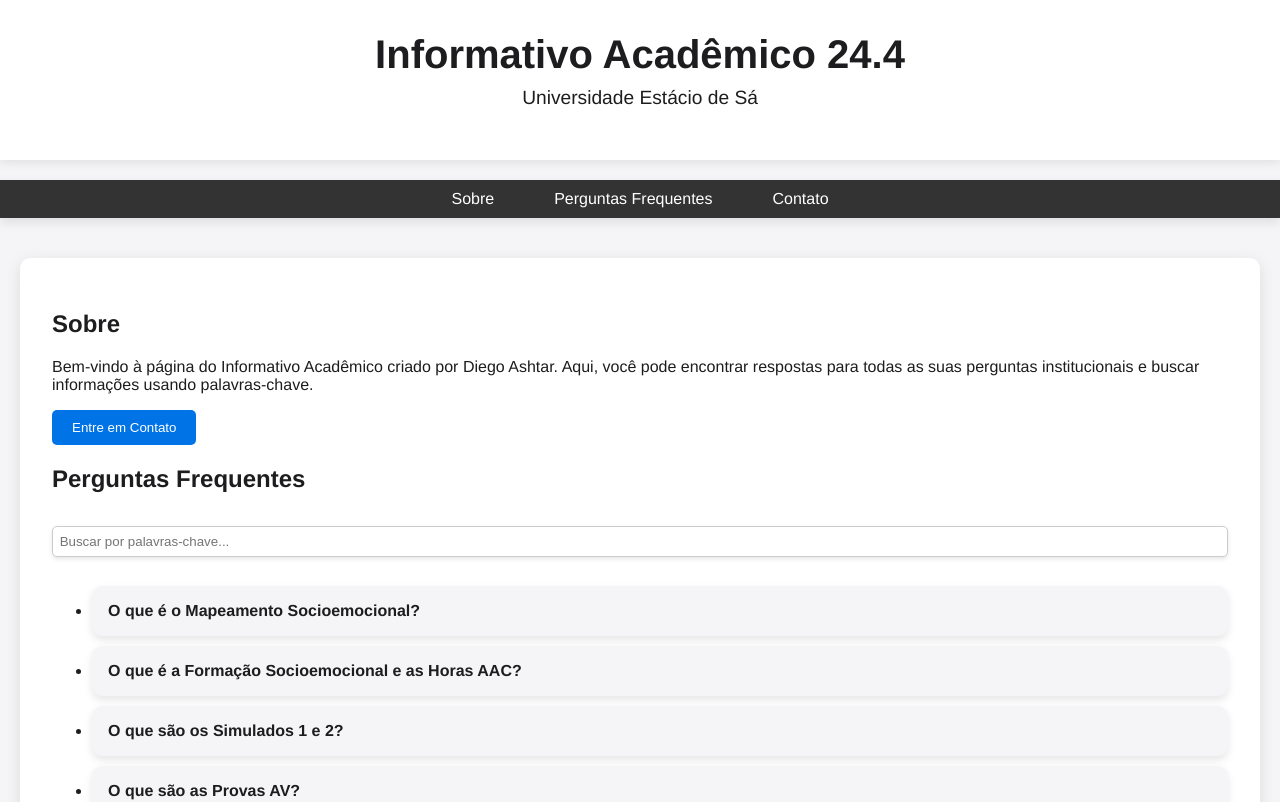
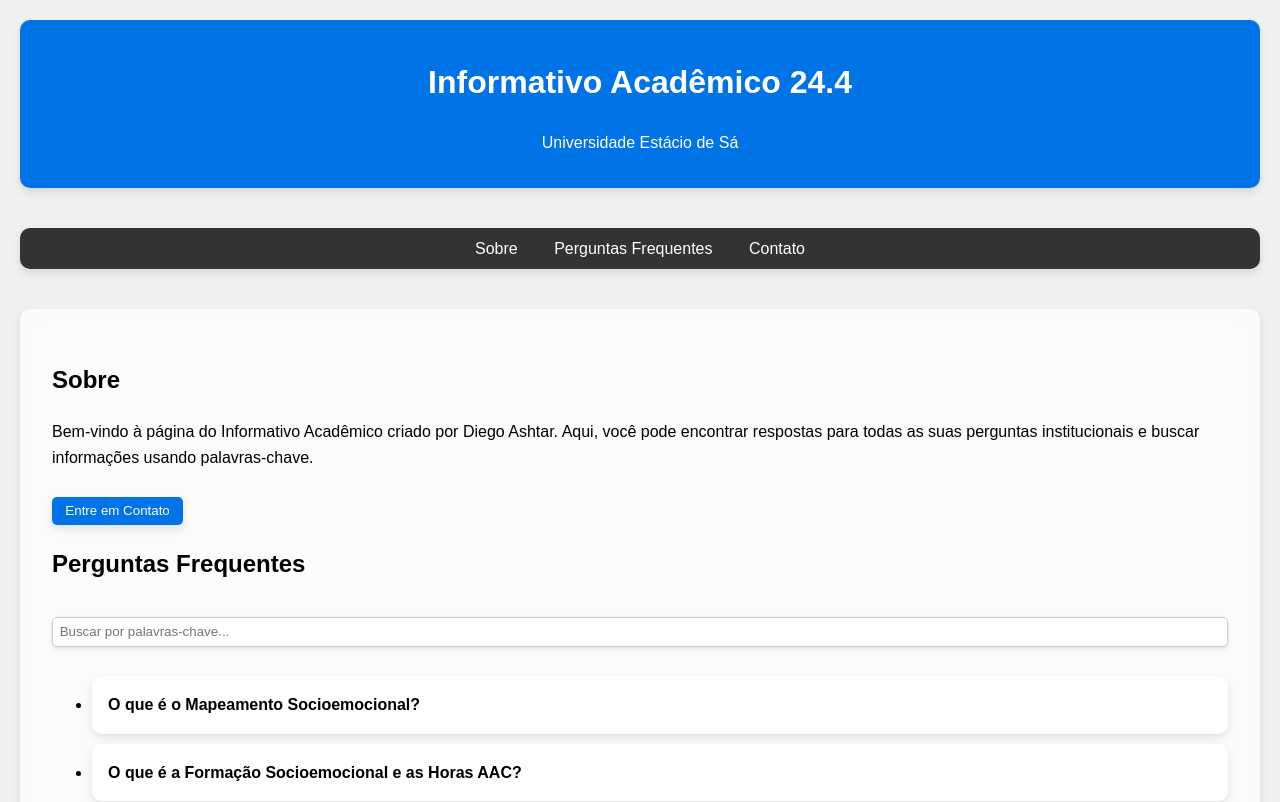
Before and after one commit to diegoashtarofc/Monitoria_estacio, a plain HTML site: page index.html in a window 1280 px wide. Shown: the top 802 px of the page. Drawn offline with Linux system fonts and the light colour scheme.

Commit message:
Add files via upload

```diff
--- a/styles.css
+++ b/styles.css
@@ -1,127 +1,113 @@
-/* Estilos Globais */
-
 body {
-    font-family: 'Helvetica Neue', Helvetica, Arial, sans-serif;
-    background: #f5f5f7;
-    color: #1d1d1f;
+    font-family: 'Poppins', sans-serif;
+    line-height: 1.6;
     margin: 0;
     padding: 0;
     box-sizing: border-box;
+    background: #f0f0f0;
     display: flex;
     flex-direction: column;
     min-height: 100vh;
-    transition: background 0.3s ease;
+    animation: fadeIn 1s ease-in-out;
+}
+
+@keyframes fadeIn {
+    from {
+        opacity: 0;
+    }
+    to {
+        opacity: 1;
+    }
 }
 
 header {
-    background: #ffffff;
-    color: #1d1d1f;
-    padding: 2em;
+    background: #0073e6;
+    color: #fff;
+    padding: 1em;
     text-align: center;
-    box-shadow: 0 2px 10px rgba(0, 0, 0, 0.1);
-    transition: transform 0.5s ease-in-out;
+    border-radius: 10px;
+    margin: 20px;
+    box-shadow: 0 4px 8px rgba(0, 0, 0, 0.1);
+    animation: slideDown 1s ease;
 }
 
-header h1 {
-    font-size: 2.5em;
-    margin: 0;
-    animation: fadeInDown 1s ease-in-out;
-}
-
-header p {
-    font-size: 1.2em;
-    margin-top: 10px;
-}
-
-@keyframes fadeInDown {
+@keyframes slideDown {
     from {
+        transform: translateY(-20px);
         opacity: 0;
-        transform: translateY(-20px);
     }
     to {
+        transform: translateY(0);
         opacity: 1;
-        transform: translateY(0);
     }
 }
 
 nav ul {
     background: #333;
+    overflow: hidden;
     color: #fff;
     padding: 0;
     text-align: center;
+    margin: 20px;
     list-style: none;
-    display: flex;
-    justify-content: center;
-    margin: 20px 0;
-    box-shadow: 0 4px 10px rgba(0, 0, 0, 0.1);
+    border-radius: 10px;
+    box-shadow: 0 4px 8px rgba(0, 0, 0, 0.1);
+    animation: slideUp 1s ease;
+}
+
+@keyframes slideUp {
+    from {
+        transform: translateY(20px);
+        opacity: 0;
+    }
+    to {
+        transform: translateY(0);
+        opacity: 1;
+    }
 }
 
 nav ul li {
-    margin: 0 10px;
+    display: inline;
 }
 
 nav ul li a {
     text-decoration: none;
     color: #fff;
-    padding: 10px 20px;
-    display: block;
+    padding: 0.5em 1em;
+    display: inline-block;
     transition: background 0.3s, transform 0.3s;
 }
 
 nav ul li a:hover {
     background: #575757;
-    transform: scale(1.05);
+    transform: scale(1.1);
 }
 
 main {
     flex: 1;
     padding: 2em;
     margin: 20px;
-    background: #ffffff;
+    background: rgba(255, 255, 255, 0.7);
     border-radius: 10px;
-    box-shadow: 0 4px 15px rgba(0, 0, 0, 0.1);
-    transition: transform 0.5s ease-in-out;
+    backdrop-filter: blur(10px);
+    box-shadow: 0 4px 8px rgba(0, 0, 0, 0.1);
+    animation: fadeIn 1s ease-in-out;
 }
 
 section {
     margin-bottom: 20px;
-    animation: fadeInUp 1s ease-in-out;
-}
-
-@keyframes fadeInUp {
-    from {
-        opacity: 0;
-        transform: translateY(20px);
-    }
-    to {
-        opacity: 1;
-        transform: translateY(0);
-    }
 }
 
 footer {
-    background: #ffffff;
-    color: #1d1d1f;
+    background: #333;
+    color: #fff;
     text-align: center;
     padding: 1em 0;
-    box-shadow: 0 -2px 10px rgba(0, 0, 0, 0.1);
-    transition: transform 0.5s ease-in-out;
-}
-
-button {
-    padding: 10px 20px;
-    background: #0073e6;
-    color: #fff;
-    border: none;
-    border-radius: 5px;
-    cursor: pointer;
-    transition: background 0.3s, transform 0.3s, box-shadow 0.3s;
-}
-
-button:hover {
-    background: #005bb5;
-    transform: scale(1.05);
-    box-shadow: 0 6px 12px rgba(0, 0, 0, 0.2);
+    border-radius: 10px;
+    margin: 20px;
+    position: relative;
+    box-shadow: 0 4px 8px rgba(0, 0, 0, 0.1);
+    animation: slideUp 1s ease;
 }
 
 input[type="text"],
@@ -131,8 +117,8 @@ textarea {
     padding: 0.5em;
     margin: 1em 0;
     box-sizing: border-box;
+    border-radius: 5px;
     border: 1px solid #ccc;
-    border-radius: 5px;
     box-shadow: 0 2px 4px rgba(0, 0, 0, 0.1);
     transition: box-shadow 0.3s;
 }
@@ -143,8 +129,26 @@ textarea:focus {
     box-shadow: 0 4px 8px rgba(0, 0, 0, 0.2);
 }
 
+button {
+    padding: 0.5em 1em;
+    background: #0073e6;
+    color: #fff;
+    border: none;
+    border-radius: 5px;
+    cursor: pointer;
+    transition: background 0.3s, transform 0.3s, box-shadow 0.3s;
+    box-shadow: 0 4px 8px rgba(0, 0, 0, 0.1);
+    margin-top: 10px;
+}
+
+button:hover {
+    background: #005bb5;
+    transform: scale(1.05);
+    box-shadow: 0 6px 12px rgba(0, 0, 0, 0.2);
+}
+
 .faq-item {
-    background: #f5f5f7;
+    background: rgba(255, 255, 255, 0.7);
     border-radius: 10px;
     margin-bottom: 10px;
     padding: 1em;
@@ -154,7 +158,7 @@ textarea:focus {
 }
 
 .faq-item:hover {
-    background: #e1e1e3;
+    background: rgba(255, 255, 255, 0.9);
     transform: scale(1.02);
 }
 
```
